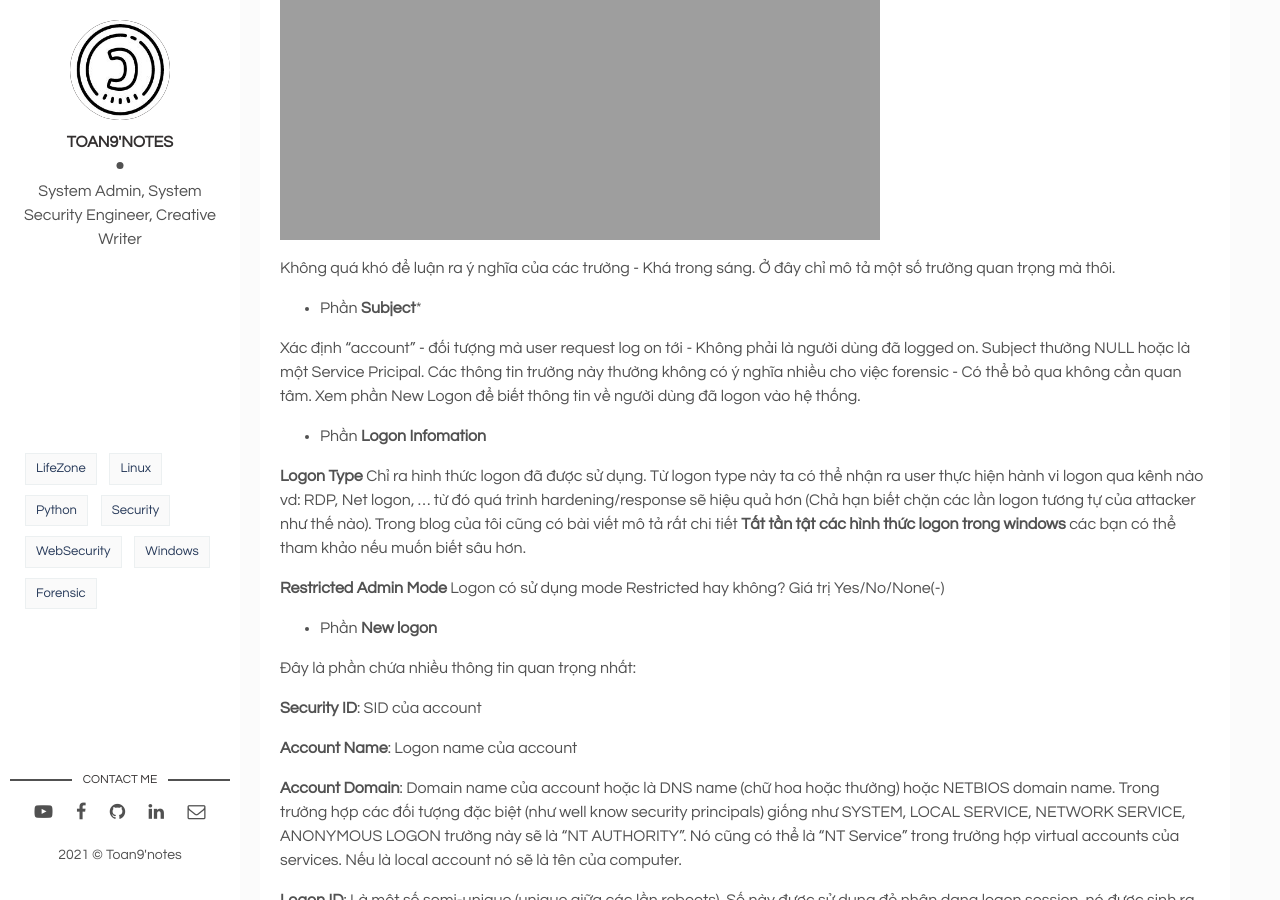
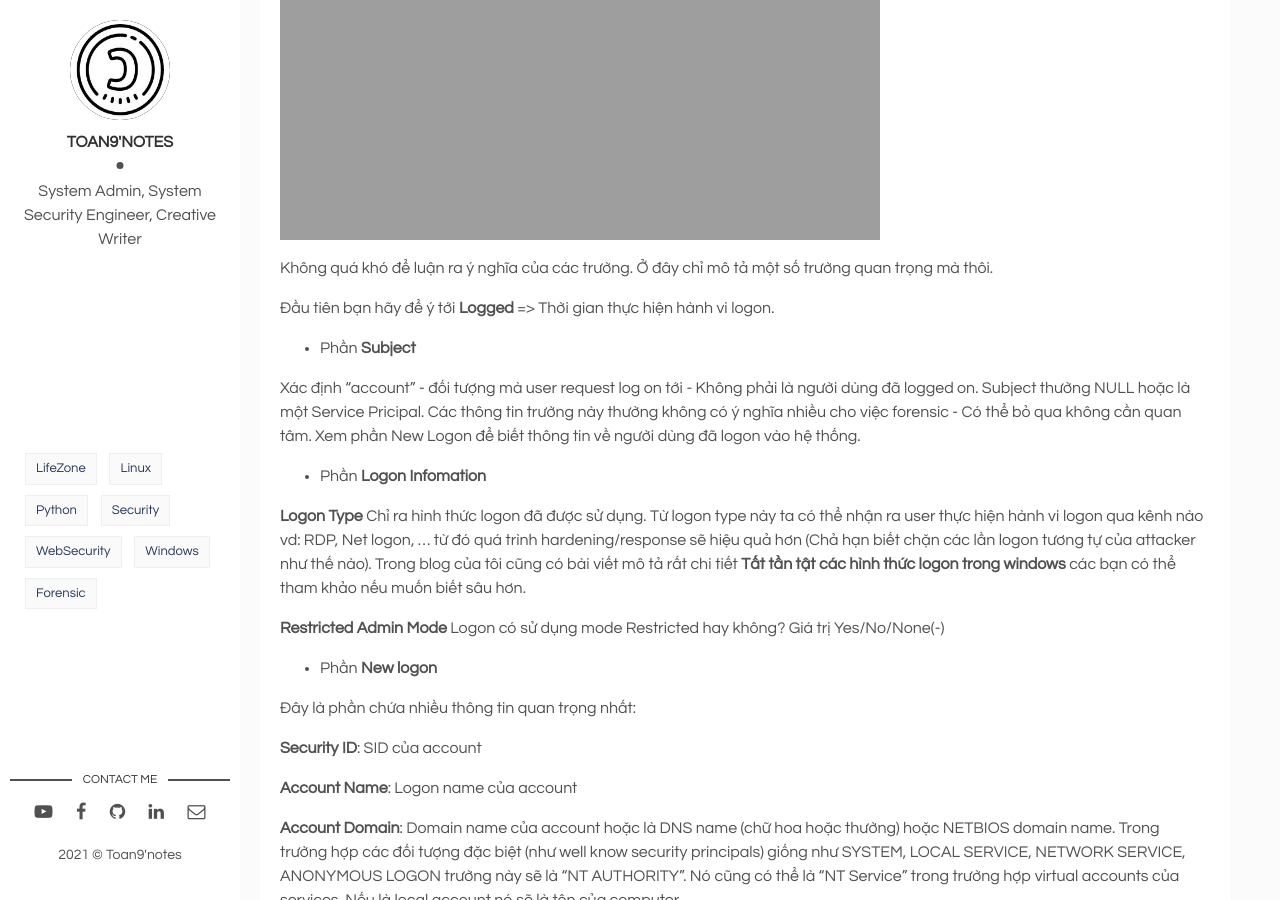
Before and after one commit to toannai/toan9, a Jekyll site: the page built from _posts/2021-12-12-event-log-analysis-windows-p2.markdown, in a window 1280 px wide and 900 px high, scrolled down 1490 px. Built offline with Jekyll 4.4.1, drawn with Linux system fonts in a browser that asks for light colours.

Commit message:
add logon

```diff
--- a/_posts/2021-12-12-event-log-analysis-windows-p2.markdown
+++ b/_posts/2021-12-12-event-log-analysis-windows-p2.markdown
@@ -35,9 +35,11 @@ Tracking account là một trong những task hay được thực hiện nhất
 
 ![Logon event]( {{site.url}}/assets/img/2021/12/14/event-4624.png){:width="600px"}
 
-Không quá khó để luận ra ý nghĩa của các trường - Khá trong sáng. Ở đây chỉ mô tả một số trường quan trọng mà thôi.
+Không quá khó để luận ra ý nghĩa của các trường. Ở đây chỉ mô tả một số trường quan trọng mà thôi.
 
-* Phần **Subject***
+Đầu tiên bạn hãy để ý tới **Logged** => Thời gian thực hiện hành vi logon.
+
+* Phần **Subject**
 
 Xác định "account" - đối tượng mà user request log on tới - Không phải là người dùng đã logged on. Subject thường NULL hoặc là một Service Pricipal. Các thông tin trường này thường không có ý nghĩa nhiều cho việc forensic - Có thể bỏ qua không cần quan tâm. Xem phần New Logon để biết thông tin về người dùng đã logon vào hệ thống.
 
```
